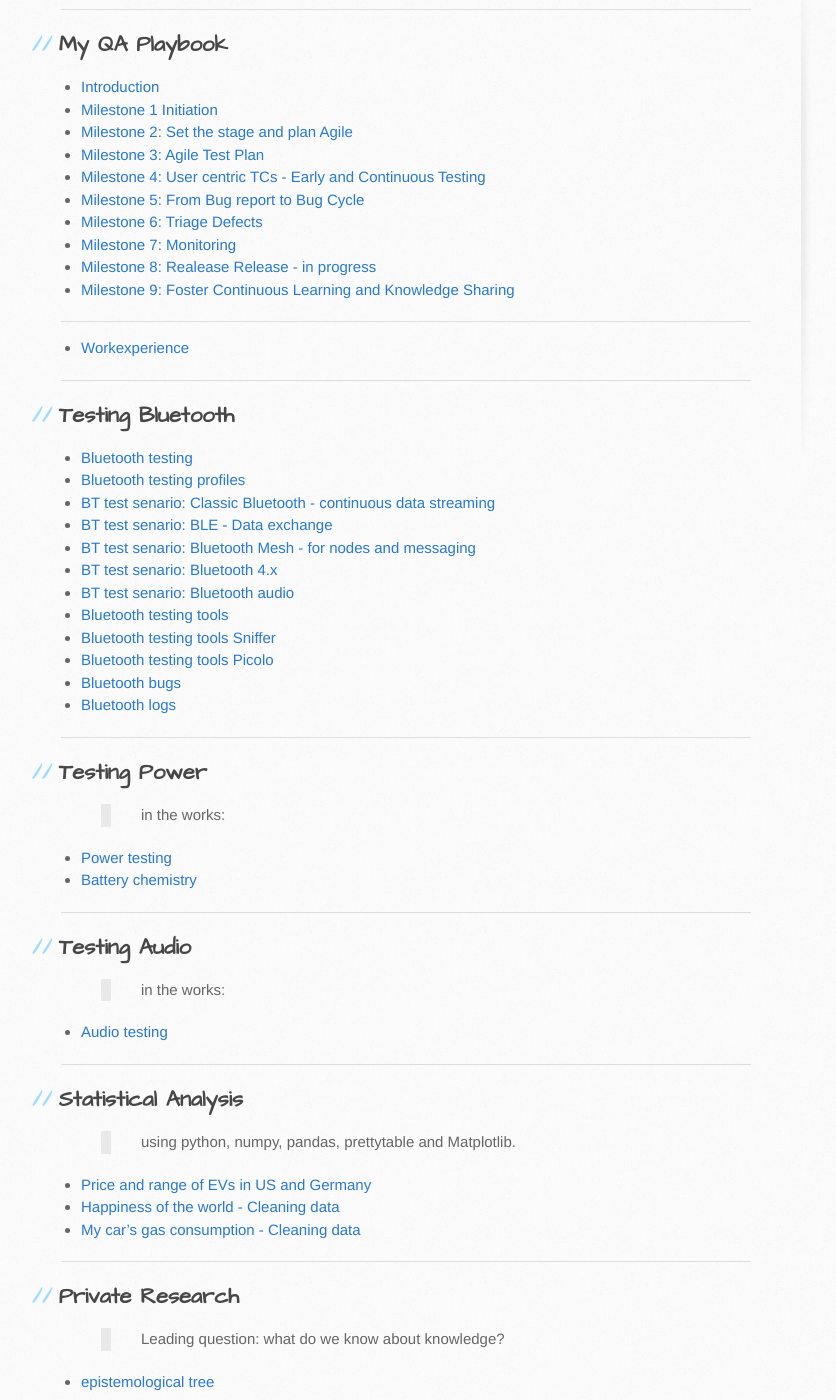
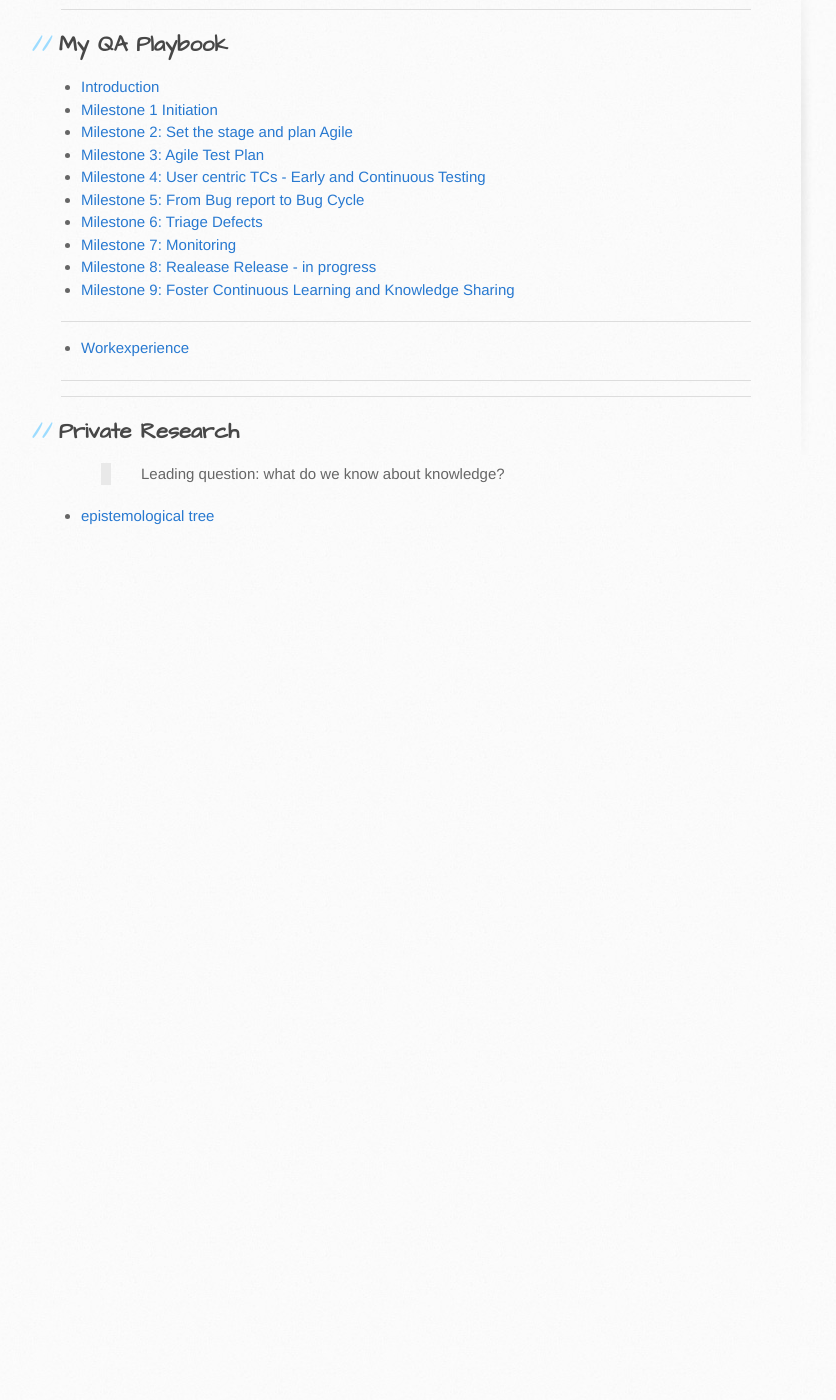
Before and after one commit to trumpfheller/trumpfheller.github.io, a Jekyll site: the page built from index.md, in a window 1280 px wide and 1400 px high, scrolled down 270 px. Shown: the whole window, without its empty margins (99-935 px from the left). Built offline with Jekyll 4.4.1, drawn with Linux system fonts in a browser that asks for light colours; after the commit the page ends 900 px from its top, so only the background shows below that.

Commit message:
Update index.md

```diff
--- a/index.md
+++ b/index.md
@@ -24,43 +24,7 @@ layout: default
 
 ---
 
-## Testing Bluetooth
-- [Bluetooth testing](./testing/bt.html)
-- [Bluetooth testing profiles](./testing/bt_profiles.html)
-- [BT test senario: Classic Bluetooth - continuous data streaming](./testing/bt_scenario_ClassicBluetooth.html)
-- [BT test senario: BLE - Data exchange](./testing/bt_scenario_BLE.html)
-- [BT test senario: Bluetooth Mesh - for nodes and messaging](./testing/bt_scenario_mesh.html)
-- [BT test senario: Bluetooth 4.x](./testing/bt_scenario_Bluetooth4.html)
-- [BT test senario: Bluetooth audio](./testing/bt_scenario_audio.html)
-- [Bluetooth testing tools](./testing/btt.html)
-- [Bluetooth testing tools Sniffer](./testing/btt_sniffers.html)
-- [Bluetooth testing tools Picolo](./testing/btt_picolo.html)
-- [Bluetooth bugs](./testing/bt_protocolerrors.html)
-- [Bluetooth logs](./testing/bt_logs.html)
 
----
-
-## Testing Power
->  in the works:
-
-- [Power testing](./testing/pwr.html)
-- [Battery chemistry](./testing/batterychemistry.html)
-
----
-
-## Testing Audio
->  in the works:
-
-- [Audio testing](./testing/audio.html)
-
----
-
-## Statistical Analysis
-> using python, numpy, pandas, prettytable and Matplotlib.
-
-- [Price and range of EVs in US and Germany](./databasics/ev.html)
-- [Happiness of the world - Cleaning data](./databasics/happy.html)
-- [My car's gas consumption - Cleaning data](./databasics/bb.html)
 
 ---
 
```
